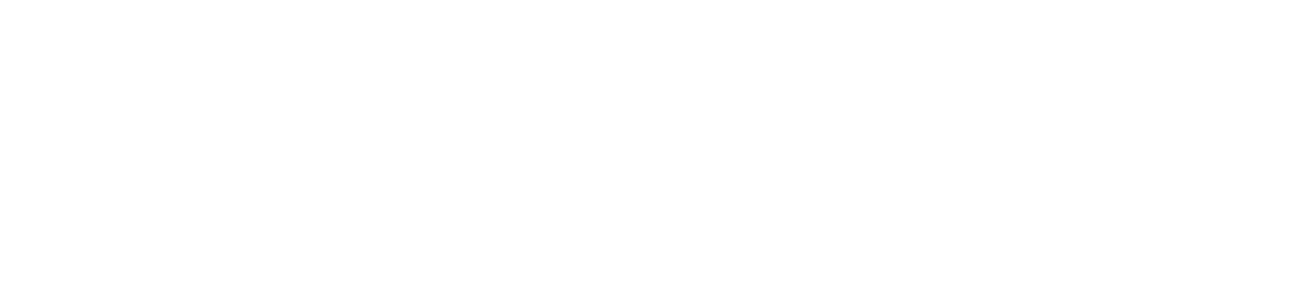
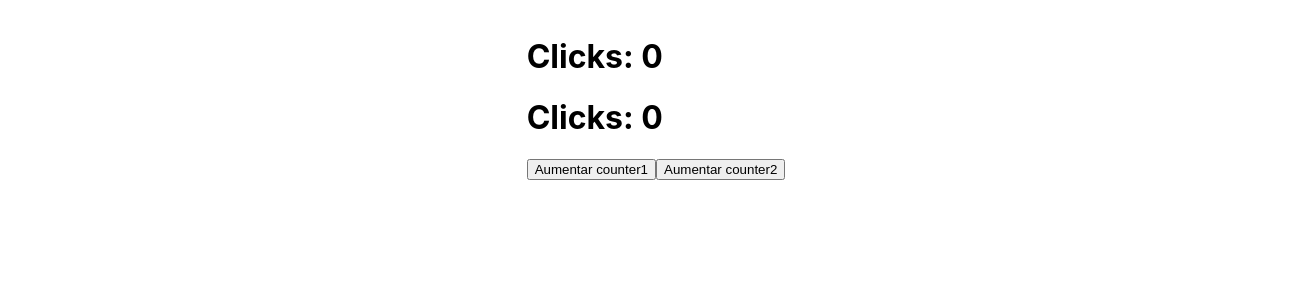
Before and after one commit to danielvazquezguerra/use-effect-ejercicio, a React (Create React App) app in the folder use-effect-daniel/: page / in a window 1280 px wide. Shown: the top 300 px of the page, 1312 px wide, since content can reach past the window. Built offline with nearby package versions, Linux system fonts and the light colour scheme.

Commit message:
usando los useEffects

```diff
--- a/use-effect-daniel/src/App.js
+++ b/use-effect-daniel/src/App.js
@@ -3,6 +3,7 @@
 import Contador from './Components/contador';
 import MostrarColor from './Components/mostrar-color';
 import React, {useState} from 'react';
+import LifeCycle from './Components/LifeCycle';
 
 function App() {
 
@@ -14,6 +15,8 @@
 
   return (
     <div className="App">
+
+      <LifeCycle />
 
       {/* <Contador />
 
--- a/use-effect-daniel/src/App.scss
+++ b/use-effect-daniel/src/App.scss
@@ -1,5 +1,12 @@
 
-
+.App {
+    display: flex;
+    flex-direction: column;
+    width: 100%;
+    justify-content: center;
+    align-items: center;
+    padding: 1em;
+}
 
 
 .MostrarColor {
--- /dev/null
+++ b/use-effect-daniel/src/Components/LifeCycle.js
@@ -0,0 +1,54 @@
+import React, {useState, useEffect} from 'react';
+
+
+const LifeCycle = () => {
+
+    const [counter1, setCounter1] = useState(0);
+    const [counter2, setCounter2] = useState(0);
+
+    useEffect(()=>{
+        console.log('useEffect con []');
+    },[]);
+
+    useEffect(()=>{
+        console.log('UseEffect no dependencies');
+    })
+
+    useEffect(()=>{
+
+        console.log('useEffect [counter1]');
+
+    },[counter1]);
+
+    useEffect(()=>{
+        console.log('useEffect [counter2]');
+    },[counter2]);
+
+    useEffect(()=>{
+        console.log('useEffect [counter1, counter2]')
+    },[counter1, counter2])
+
+
+
+    const aumentarCounter1 = () => {
+        setCounter1(counter1+1);
+    }
+
+    const aumentarCounter2 = () => {
+        setCounter2(counter2+1);
+    }
+
+    return (
+
+        <div>
+
+            <h1>Clicks: {counter1}</h1>
+            <h1>Clicks: {counter2}</h1>
+            <button onClick={aumentarCounter1}>Aumentar counter1</button>
+            <button onClick={aumentarCounter2}>Aumentar counter2</button>
+
+        </div>
+    )
+}
+
+export default LifeCycle;
```
Also changed, not shown: 2 other files (tests, documents, lock files or other folders).
